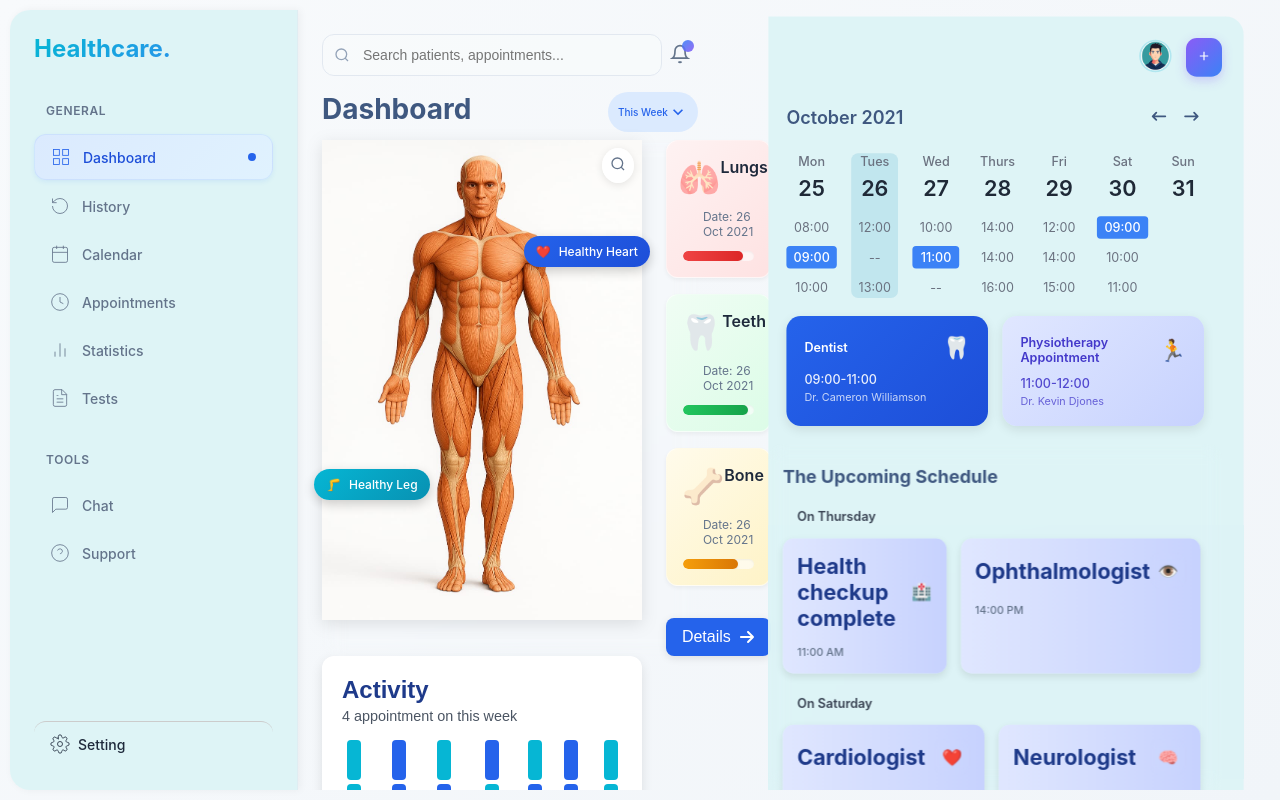
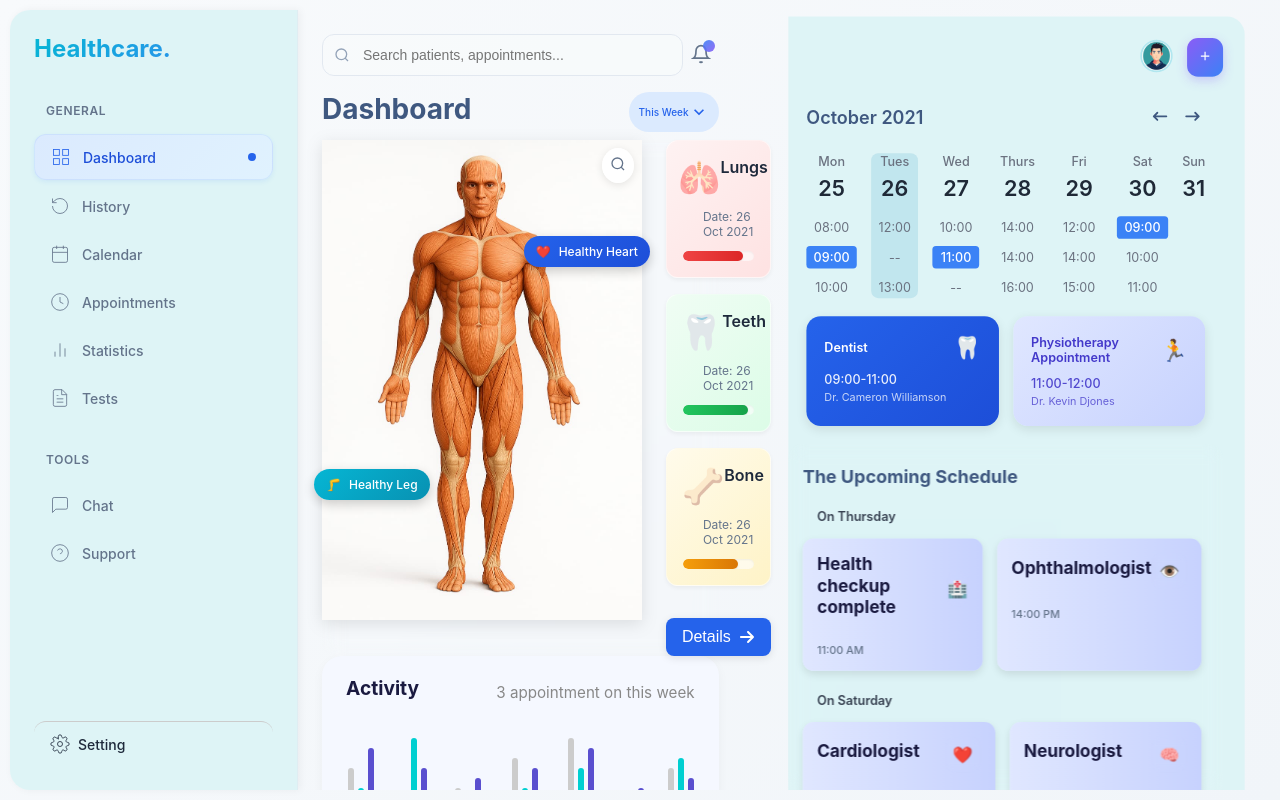
Before and after one commit to YaSi9R/assignmentcode, a React (Create React App) app: page / in a window 1280 px wide. Built offline with nearby package versions, Linux system fonts and the light colour scheme.

Commit message:
complete project

```diff
--- a/src/App.js
+++ b/src/App.js
@@ -13,7 +13,7 @@ function App() {
       <Sidebar navigationItems={navigationData.general} toolItems={navigationData.tools} />
       <div className="app__main">
 
-        <DashboardMainContent healthData={healthData}   />
+        <DashboardMainContent healthData={healthData} />
       </div>
     </div>
   )
--- a/src/components/ActivityCard.jsx
+++ b/src/components/ActivityCard.jsx
@@ -1,30 +1,42 @@
-import React from "react"
-import "../styles/ActivityCard.css"
+import React from "react";
+import "../styles/ActivityCard.css";
+
+const barData = [
+  // Each sub-array is for one day (3 bars per day)
+  ["height-60", "height-40", "height-80"], // Mon
+  ["height-20", "height-90", "height-60"], // Tues
+  ["height-40", "height-30", "height-50"], // Wed
+  ["height-70", "height-40", "height-60"], // Thurs
+  ["height-90", "height-60", "height-80"], // Fri
+  ["height-30", "height-20", "height-40"], // Sat
+  ["height-60", "height-70", "height-50"], // Sun
+];
 
 const ActivityCard = () => {
+  const days = ["Mon", "Tues", "Wed", "Thurs", "Fri", "Sat", "Sun"];
+
   return (
     <div className="activity-card">
       <div className="card-header">
-        <div className="activity-title-container">
-          <h3 className="card-title">Activity</h3>
-          <span className="activity-subtitle">4 appointment on this week</span>
-        </div>
+        <h3 className="card-title">Activity</h3>
+        <span className="activity-subtitle">3 appointment on this week</span>
       </div>
       <div className="card-content">
         <div className="activity-chart">
-          {["Mon", "Tues", "Wed", "Thurs", "Fri", "Sat", "Sun"].map((day, index) => (
+          {days.map((day, index) => (
             <div key={day} className="chart-day">
-              <div className="chart-bars">
-                <div className={`chart-bar ${index % 2 === 0 ? "bar-cyan" : "bar-blue"} bar-1`}></div>
-                <div className={`chart-bar ${index % 3 === 0 ? "bar-cyan" : "bar-blue"} bar-2`}></div>
+              <div className="chart-bar-group">
+                <div className={`bar bar-gray ${barData[index][0]}`}></div>
+                <div className={`bar bar-cyan ${barData[index][1]}`}></div>
+                <div className={`bar bar-purple ${barData[index][2]}`}></div>
               </div>
-              <span className="chart-day-label">{day}</span>
+              <span className="day-label">{day}</span>
             </div>
           ))}
         </div>
       </div>
     </div>
-  )
-}
+  );
+};
 
-export default ActivityCard
+export default ActivityCard;
--- a/src/styles/ActivityCard.css
+++ b/src/styles/ActivityCard.css
@@ -1,40 +1,39 @@
 .activity-card {
-  background: white;
-  border-radius: 12px;
-  padding: 20px;
-  box-shadow: 0 4px 12px rgba(0,0,0,0.1);
-  width: 320px;
-  font-family: Arial, sans-serif;
+  background: #f5f8ff;
+  border-radius: 20px;
+  padding: 20px 24px;
+  box-shadow: 0 4px 12px rgba(0, 0, 0, 0.04);
+  width: 100%;
+  max-width: 900px;
 }
 
 .card-header {
-  margin-bottom: 16px;
-}
-
-.activity-title-container {
   display: flex;
-  flex-direction: column;
-  gap: 4px;
+  justify-content: space-between;
+  align-items: center;
+  margin-bottom: 20px;
 }
 
 .card-title {
-  font-size: 1.5rem;
-  font-weight: 700;
-  color: #1e3a8a;
-  margin: 0;
+  font-size: 1.2rem;
+  font-weight: bold;
+  color: #1a1a40;
 }
 
 .activity-subtitle {
-  font-size: 0.9rem;
-  color: #4b5563;
+  font-size: 0.95rem;
+  color: #888;
 }
 
-
+.card-content {
+  display: flex;
+  justify-content: center;
+}
 
 .activity-chart {
   display: flex;
-  justify-content: space-between;
-  gap: 8px;
+  gap: 24px;
+  align-items: flex-end;
 }
 
 .chart-day {
@@ -44,34 +43,72 @@
   gap: 8px;
 }
 
-.chart-bars {
+.chart-bar-group {
   display: flex;
-  flex-direction: column;
+  flex-direction: row;
   gap: 4px;
+  align-items: flex-end;
+  height: 100px;
 }
 
-.chart-bar {
-  width: 14px;
-  border-radius: 4px;
+.bar {
+  width: 6px;
+  border-radius: 6px;
 }
 
-.bar-1 {
-  height: 40px;
-}
-
-.bar-2 {
-  height: 25px;
+.bar-gray {
+  background-color: #ccc;
 }
 
 .bar-cyan {
-  background-color: #06b6d4;
+  background-color: #00cfd1;
 }
 
-.bar-blue {
-  background-color: #2563eb;
+.bar-purple {
+  background-color: #5a4fcf;
 }
 
-.chart-day-label {
-  font-size: 0.75rem;
-  color: #374151;
+.small {
+  height: 30%;
 }
+
+.medium {
+  height: 50%;
+}
+
+.tall {
+  height: 80%;
+}
+
+.day-label {
+  font-size: 0.85rem;
+  color: #666;
+}
+/* Add to your ActivityCard.css */
+
+.bar {
+  width: 6px;
+  border-radius: 6px;
+}
+
+.height-20 { height: 20%; }
+.height-30 { height: 30%; }
+.height-40 { height: 40%; }
+.height-50 { height: 50%; }
+.height-60 { height: 60%; }
+.height-70 { height: 70%; }
+.height-80 { height: 80%; }
+.height-90 { height: 90%; }
+.height-100 { height: 100%; }
+
+.bar-gray {
+  background-color: #ccc;
+}
+
+.bar-cyan {
+  background-color: #00cfd1;
+}
+
+.bar-purple {
+  background-color: #5a4fcf;
+}
```
